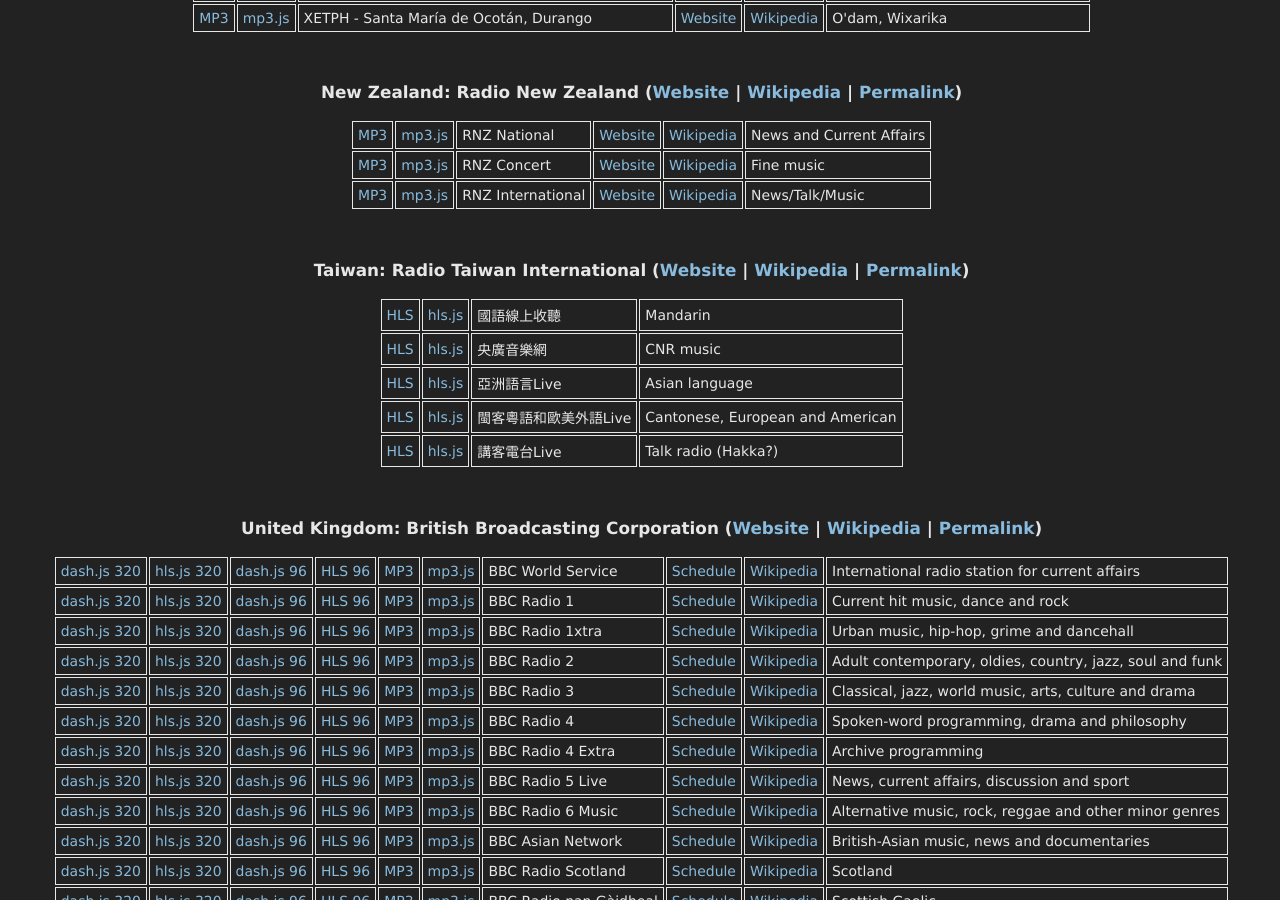
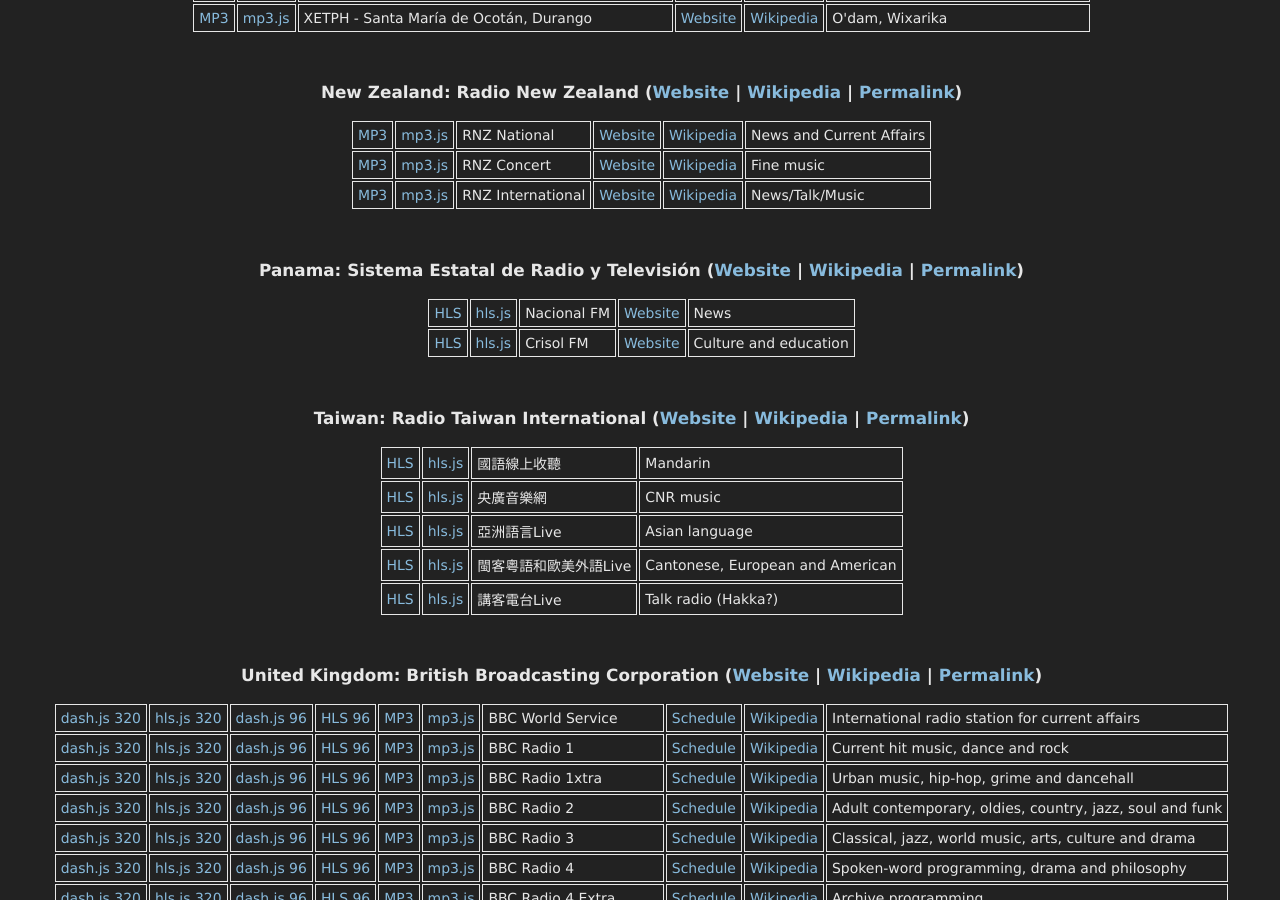
Before and after one commit to danburd/danburd.github.io, a Jekyll site: the page radio.html, which Jekyll copies as it is, in a window 1280 px wide and 900 px high, scrolled down 5609 px. Built offline with Jekyll 4.4.1, drawn with Linux system fonts in a browser that asks for light colours.

Commit message:
Added Panama

```diff
--- a/radio.html
+++ b/radio.html
@@ -1439,6 +1439,27 @@
 </div>
 <br>
 <br>
+<div id="Panama">
+<h3>Panama: Sistema Estatal de Radio y Televisión (<a href="https://sertv.gob.pa/">Website</a> | <a href="https://en.wikipedia.org/wiki/Sertv">Wikipedia</a> | <a href="#Panama">Permalink</a>)</h3>
+<table>
+  <tr>
+    <td><a href="https://accionastream.com/live/nacional.stream/playlist.m3u8">HLS</a></td>
+    <td><a href="/hlsjsaudio.html?stream=https://accionastream.com/live/nacional.stream/playlist.m3u8">hls.js</a></td>
+    <td>Nacional FM</td>
+    <td><a href="https://sertv.gob.pa/nacionalfm/">Website</a></td>
+    <td>News</td>
+  </tr>
+  <tr>
+    <td><a href="https://accionastream.com/live/crisol.stream/playlist.m3u8">HLS</a></td>
+    <td><a href="/hlsjsaudio.html?stream=https://accionastream.com/live/crisol.stream/playlist.m3u8">hls.js</a></td>
+    <td>Crisol FM</td>
+    <td><a href="https://sertv.gob.pa/crisolfm/">Website</a></td>
+    <td>Culture and education</td>
+  </tr>
+</table>
+</div>
+<br>
+<br>
 <div id="Taiwan">
 <h3>Taiwan: Radio Taiwan International (<a href="https://www.rti.org.tw/">Website</a> | <a href="https://en.wikipedia.org/wiki/Radio_Taiwan_International">Wikipedia</a> | <a href="#Taiwan">Permalink</a>)</h3>
 <table>
```
